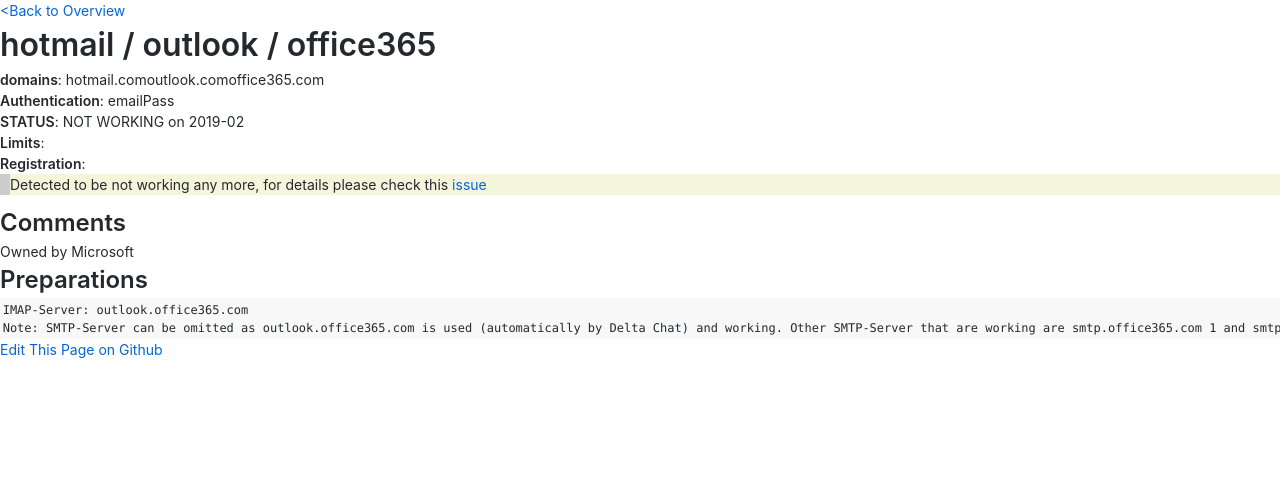
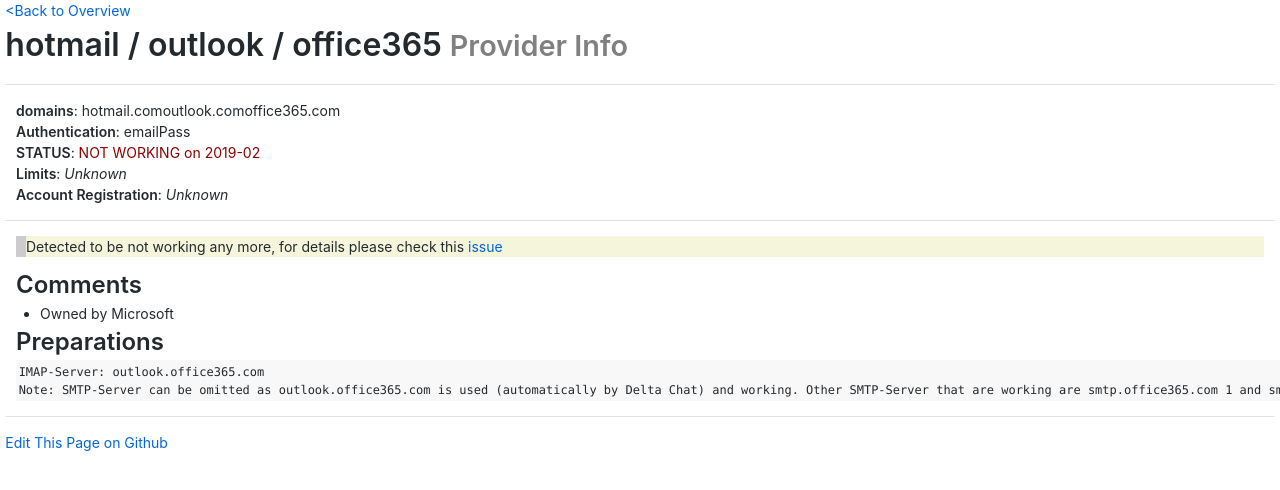
Before and after one commit to deltachat/provider-db, a Jekyll site: the page built from _providers/hotmail.md, in a window 1280 px wide. Shown: the top 490 px of the page. Built offline with Jekyll 4.4.1, drawn with Linux system fonts in a browser that asks for light colours.

Commit message:
make site pretier

```diff
--- a/_layouts/provider.html
+++ b/_layouts/provider.html
@@ -11,37 +11,58 @@
     <meta http-equiv="X-UA-Compatible" content="ie=edge">
     <link rel="stylesheet" href="./assets/normalize.css">
     <link rel="stylesheet" href="./assets/styles.css">
-    <title>{{ page.name }} - Provider Overview</title>
+    <title>{{ page.name }} - Provider Info</title>
 </head>
 
 <body>
     <div class="content">
         <a href="./">&lt;Back to Overview</a><br>
-        <h1>{{ page.name }} {%if page.website%}<small><a href="{{ page.website }}">Provider Website</a></small>{%endif%}</h1>
-        <b>domains</b>: {{ page.domains }} <!-- Can be array (todo handle that case) -->
+        <h1>{{ page.name }} <small style="color: grey">Provider Info</small>
+        </h1>
+        <hr>
+        <div class="section">
+            <b>domains</b>: {{ page.domains }}
+            <!-- Can be array (todo handle that case) -->
             <br>
             <b>Authentication</b>: {{ page.credentials }}
             <br>
             <b>STATUS</b>:
-            <span class="value status-{{ page.status.state }}">
+            <span class="status-minimal status-{{ page.status.state | downcase }}">
                 {% case page.status.state %}
                 {% when 'OK' %}
                 OK
                 {% when 'PREP' %}
-                <a href="#preperations">PREPARATION</a> NEEDED
+                PREPARATION NEEDED
                 {% when 'BROKEN' %}
                 NOT WORKING
                 {% endcase %}
                 on {{ page.status.date }}
             </span>
             <br>
-        <b>Limits</b>: {{ page.limits }}
+            <b>Limits</b>:
+            {%if page.limits %}
+                {{ page.limits }}
+            {%else%}
+                <i>Unknown</i>
+            {%endif%}
             <br>
-        <b>Registration</b>: {{ page.registration }}
-
+            <b>Account Registration</b>:
+            {%if page.registration %}
+                {{ page.registration }}
+            {%else%}
+                <i>Unknown</i>
+            {%endif%}
+            {%if page.website%}
+                <br>
+                <b>Website</b>: <a href="{{ page.website }}">{{ page.website }}</a>
+            {%endif%}
+        </div>
+        <hr>
+        <div class="section">
             {{ content }}
-
-        <a href="https://github.com/deltachat/provider-db/blob/master/{{page.path}}">Edit This Page on Github</a>
+        </div>
+        <hr>
+        <a href="https://github.com/deltachat/provider-db/edit/master/_providers/{{page.path}}">Edit This Page on Github</a>
     </div>
 </body>
 
--- a/assets/styles.css
+++ b/assets/styles.css
@@ -14,8 +14,12 @@
 .status-broken {
  color: darkred;
  box-shadow: inset 10pt 0px 0px 0px red;
- box-sizing: border-box;
  padding-left: 15pt;
+}
+
+.status-minimal {
+    box-shadow: none;
+    padding-left: 0;
 }
 
 blockquote > p {
@@ -83,7 +87,16 @@
 
 .content{
     max-width: 1000pt;
-    margin: auto
+    margin: auto;
+    padding: 0 4pt;
+}
+
+.section {
+    padding: 0 8pt;
+}
+
+.section > ul {
+    padding-left: 18pt;
 }
 
 .highlight {
```
Lines whose indentation alone changed are shown as unchanged.
